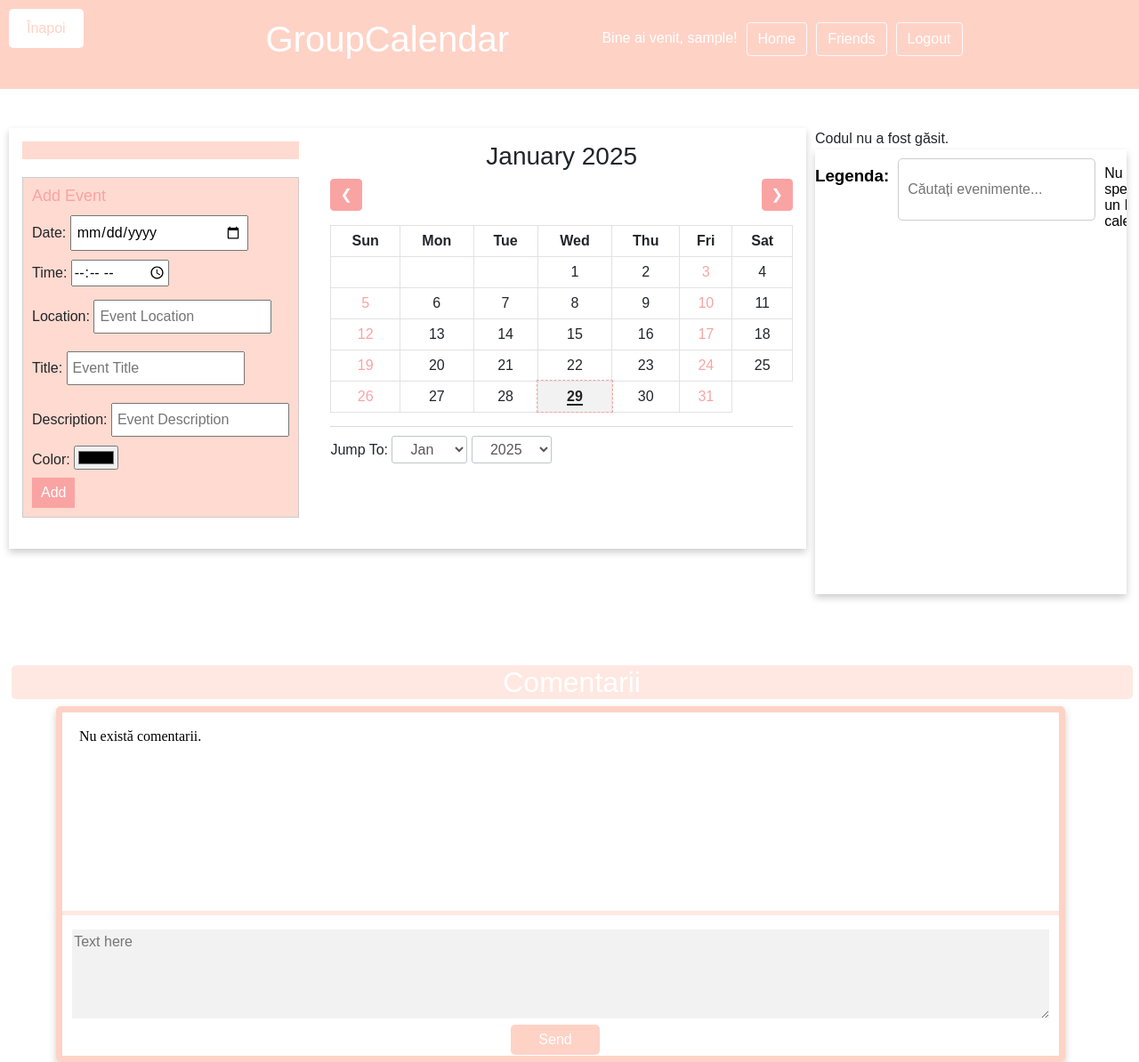
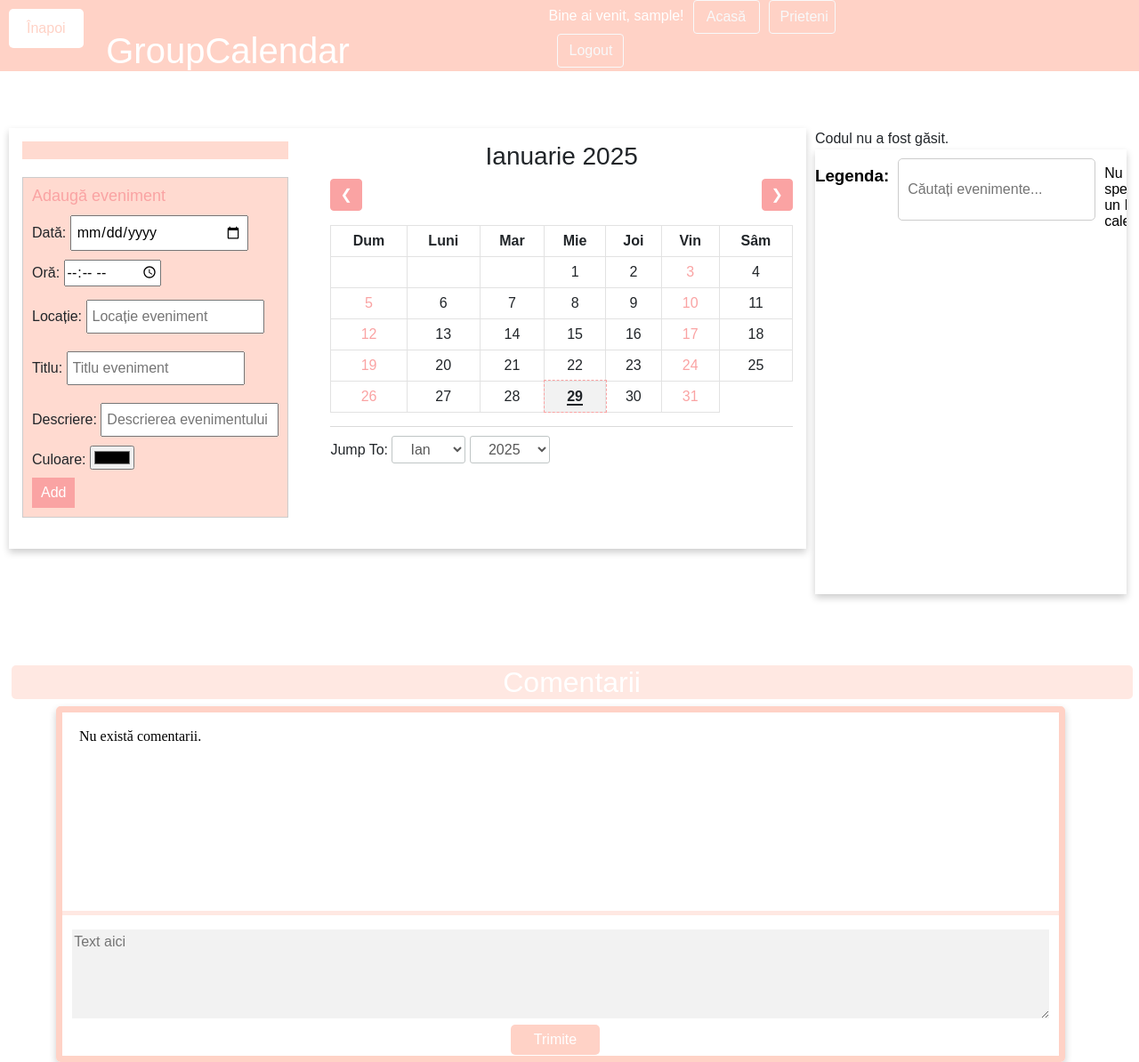
Before and after one commit to unibuc-cs/Ford-Falcon, a PHP site: page /calendar.php in a window 1280 px wide. Shown: the whole page at 89% size. Run offline with PHP 8.4, Linux system fonts and the light colour scheme; the visitor is signed in with stand-in values (Sample User, id 1); data that the repository does not hold is empty.

Commit message:
Traducere in romana + some CSS
Inceput de responsive si romanizare pura

```diff
--- a/calendar.php
+++ b/calendar.php
@@ -167,18 +167,18 @@
                     <form method="post" id="eventForm">
                         <div id="event-section">
                             <input type="hidden" name="form_typev" value="event_form">
-                            <h3>Add Event</h3>
-                            <label for="eventDate">Date:</label>
+                            <h3>Adaugă eveniment </h3>
+                            <label for="eventDate">Dată:</label>
                             <input type="date" id="eventDate" name="eventDate" required><br>
-                            <label for="eventTime">Time:</label>
+                            <label for="eventTime">Oră:</label>
                             <input type="time" id="eventTime" name="eventTime" required><br>
-                            <label for="eventLocation">Location:</label>
-                            <input type="text" id="eventLocation" name="eventLocation" placeholder="Event Location" required><br>
-                            <label for="eventTitle">Title:</label>
-                            <input type="text" id="eventTitle" name="eventTitle" placeholder="Event Title" required><br>
-                            <label for="eventDescription">Description:</label>
-                            <input type="text" id="eventDescription" name="eventDescription" placeholder="Event Description"><br>
-                            <label for="eventColor">Color:</label>
+                            <label for="eventLocation">Locație:</label>
+                            <input type="text" id="eventLocation" name="eventLocation" placeholder="Locație eveniment" required><br>
+                            <label for="eventTitle">Titlu:</label>
+                            <input type="text" id="eventTitle" name="eventTitle" placeholder="Titlu eveniment" required><br>
+                            <label for="eventDescription">Descriere:</label>
+                            <input type="text" id="eventDescription" name="eventDescription" placeholder="Descrierea evenimentului"><br>
+                            <label for="eventColor">Culoare:</label>
                             <input type="color" id="eventColor" name="eventColor" required><br>
                             <button type="submit" id="addEvent">Add</button>
                         </div>
@@ -197,17 +197,17 @@
                     <div class="footer-container-calendar">
                         <label for="month">Jump To: </label>
                         <select id="month" onchange="jump()">
-                            <option value=0>Jan</option>
+                            <option value=0>Ian</option>
                             <option value=1>Feb</option>
                             <option value=2>Mar</option>
                             <option value=3>Apr</option>
-                            <option value=4>May</option>
-                            <option value=5>Jun</option>
-                            <option value=6>Jul</option>
+                            <option value=4>Mai</option>
+                            <option value=5>Iun</option>
+                            <option value=6>Iul</option>
                             <option value=7>Aug</option>
                             <option value=8>Sep</option>
                             <option value=9>Oct</option>
-                            <option value=10>Nov</option>
+                            <option value=10>Noi</option>
                             <option value=11>Dec</option>
                         </select>
                         <select id="year" onchange="jump()"></select>
@@ -253,17 +253,17 @@
     <div id="eventPopup" class="popup">
         <div class="popup-content">
             <span class="close" onclick="closePopup()">&times;</span>
-            <h2>Events on <span id="popupDate"></span></h2>
+            <h2>Evenimente pe <span id="popupDate"></span></h2>
             <ul id="eventList"></ul>
             <div id="availabilitySection" style="display: none;">
-                <h3>Join Event</h3>
-                <label for="availabilityStatus">Availability:</label>
+                <h3>Alătură-te evenimentului</h3>
+                <label for="availabilityStatus">Valabilitate:</label>
                 <select id="availabilityStatus" name="availabilityStatus" required>
-                    <option value="available">Available</option>
-                    <option value="not_available">Not Available</option>
-                    <option value="not_sure">Not Sure</option>
+                    <option value="available">Liber</option>
+                    <option value="not_available">Indisponibil</option>
+                    <option value="not_sure">Nesigur</option>
                 </select><br>
-                <button id="joinButton">Submit</button>
+                <button id="joinButton">Trimite</button>
             </div>
         </div>
     </div>
@@ -331,8 +331,8 @@
             <hr style="height:5px;border-width:0;color:#ffd2c6;background-color:#ffd2c6; opacity:0.5">
             <form method="post" id="comform">
                 <input type="hidden" name="form_type" value="com_form">
-                <textarea name="comment" id="comment" cols="60" rows="3" placeholder="Text here"></textarea>
-                <input type="submit" value="Send" id="submit">
+                <textarea name="comment" id="comment" cols="60" rows="3" placeholder="Text aici"></textarea>
+                <input type="submit" value="Trimite" id="submit">
             </form>
         </div>
         <?php
@@ -414,22 +414,21 @@
         let calendar = document.getElementById("calendar");
 
         let months = [
-            "January",
-            "February",
-            "March",
-            "April",
-            "May",
-            "June",
-            "July",
+            "Ianuarie",
+            "Februaroe",
+            "Martie",
+            "Aprilie",
+            "Mai",
+            "Iunie",
+            "Iulie",
             "August",
-            "September",
-            "October",
-            "November",
-            "December"
+            "Septembrie",
+            "Octombrie",
+            "Noiembrie",
+            "Decembrie"
         ];
         let days = [
-            "Sun", "Mon", "Tue", "Wed",
-            "Thu", "Fri", "Sat"];
+            "Dum", "Luni", "Mar", "Mie", "Joi", "Vin", "Sâm"];
 
         $dataHead = "<tr>";
         for (dhead in days) {
@@ -587,7 +586,7 @@
 					let deleteButton = document.createElement("button");
 					deleteButton.textContent = "Delete";
 					deleteButton.onclick = function () {
-						if (confirm("Are you sure you want to delete this event?")) {
+						if (confirm("Ești sigur/ă că vrei să ștergi acest eveniment?")) {
 							deleteEvent(event.id); // Trimite solicitarea de ștergere
 						}
 					};
@@ -606,7 +605,7 @@
                     listItem.appendChild(userList);
                 } else {
                     let noUsers = document.createElement("p");
-                    noUsers.innerHTML = "No users available.";
+                    noUsers.innerHTML = "Nici un utilizator valabil.";
                     listItem.appendChild(noUsers);
                 }
                 // Adaugă un buton "Join" pentru a seta disponibilitatea
@@ -621,16 +620,16 @@
     // Creează și adaugă label-ul
     let label = document.createElement("label");
     label.setAttribute("for", `availabilityStatus_${event.id}`);
-    label.textContent = "Availability:";
+    label.textContent = "Valabilitate:";
     availabilityForm.appendChild(label);
 
     // Creează și adaugă select-ul
     let select = document.createElement("select");
     select.setAttribute("id", `availabilityStatus_${event.id}`);
     let options = [
-        { value: "available", text: "Available" },
-        { value: "not_available", text: "Not Available" },
-        { value: "not_sure", text: "Not Sure" }
+        { value: "available", text: "Liber" },
+        { value: "not_available", text: "Indisponibil" },
+        { value: "not_sure", text: "Nesigur" }
     ];
 
     options.forEach(optionData => {
@@ -644,7 +643,7 @@
 
     // Creează și adaugă butonul Submit
     let submitButton = document.createElement("button");
-    submitButton.textContent = "Submit";
+    submitButton.textContent = "Trimite";
     submitButton.onclick = function () {
         let availabilityStatus = select.value; // Obține valoarea selectată
         if (availabilityStatus) {
@@ -696,7 +695,7 @@
                 },
                 error: function(xhr, status, error) {
                     console.error("Error:", xhr.status, error);
-                    alert("Error submitting availability. Please try again.");
+                    alert("Eroare la setarea valbilității. Vă rugăm încercați din nou.");
                 }
             });
         }
@@ -721,7 +720,7 @@
         },
         error: function (xhr, status, error) {
             console.error("Error:", error);
-            alert("Error deleting event. Please try again.");
+            alert("Eroare la ștergerea evenimentului. Vă rugăm încercați din nou.");
         }
     });
 }
--- a/header.php
+++ b/header.php
@@ -14,26 +14,32 @@
         }
 
         .header {
+            flex: 1 1 auto;
             background-color: #ffd2c6;
             color: #fff;
-            padding: 10px;
-            text-align: center;
+            /* padding: 10px; */
             position: absolute;
             top: 0px;
             width: 100%;
-            height: 100px;
+            height: 10%;
+        }
+
+        .header h1 {
+            width: 40%;
+            text-align: center;
+            text-size-adjust: 20px;
         }
 
         .login-register {
-            text-align: right;
-            position: relative;
-            right: 5vw;
+            text-align: left;
+            position: absolute;
             color: #fff;
+            width: 30%;
         }
 
         .login-register a {
-            color: #fff;
-            text-decoration: none;
+            width: 75px;
+            text-size-adjust: 10px;
         }
 
         .back-button {
@@ -72,8 +78,8 @@
             <?php
             if (isset($_SESSION['loggedin']) && $_SESSION['loggedin'] === true) {
                 echo "Bine ai venit, " . htmlspecialchars($user_name) . "!";
-                echo '<a href="homepage.php" class="btn btn-outline-light" style="margin-left: 10px;">Home</a>';
-                echo '<a href="friends.php" class="btn btn-outline-light" style="margin-left: 10px;">Friends</a>';
+                echo '<a href="homepage.php" class="btn btn-outline-light" style="margin-left: 10px;">Acasă</a>';
+                echo '<a href="friends.php" class="btn btn-outline-light" style="margin-left: 10px;">Prieteni</a>';
                 echo '<a href="logout.php" class="btn btn-outline-light" style="margin-left: 10px;">Logout</a>';
             }
             ?>
--- a/index.php
+++ b/index.php
@@ -3,7 +3,7 @@
 <head>
     <meta charset="UTF-8">
     <meta name="viewport" content="width=device-width, initial-scale=1.0">
-    <title>Welcome to GroupCalendar</title>
+    <title>Bine ați venit la GroupCalendar</title>
     <!-- Adaugă Bootstrap CSS -->
     <link href="https://stackpath.bootstrapcdn.com/bootstrap/4.5.2/css/bootstrap.min.css" rel="stylesheet">
     <style>
--- a/loginh.php
+++ b/loginh.php
@@ -169,7 +169,7 @@
 
                 <button type="submit" class="btn btn-primary">Login</button>
             </form>
-            <a href="../mds_proiect/signup.php" class="signup-link">Înregistrare</a> <!-- Link către pagina de înregistrare -->
+            <a href="../Ford-Falcon/signup.php" class="signup-link">Înregistrare</a> <!-- Link către pagina de înregistrare -->
         </div>
     </div>
     <script src="https://stackpath.bootstrapcdn.com/bootstrap/4.5.2/js/bootstrap.min.js"></script>
--- a/submit_availability.php
+++ b/submit_availability.php
@@ -28,15 +28,15 @@
     }
 
     if ($stmt->execute()) {
-        echo "Availability submitted successfully!";
+        echo "Valabilitate setată cu succes!";
     } else {
         // Mesaj de eroare detaliat
-        echo "Error executing query: " . $stmt->error;
+        echo "Eroare la executarea cererii: " . $stmt->error;
     }
 
     $stmt->close();
     $conn->close();
 } else {
-    echo "Invalid request method or missing parameters.";
+    echo "Cerere invalidă sau lipsesc parametri.";
 }
 ?>
```
Also changed, not shown: friends.php (+37 -22 lines), homepage.php (+25 -14 lines), manage_friend_requests.php (+13 -13 lines), view_common.php (+5 -5 lines).
